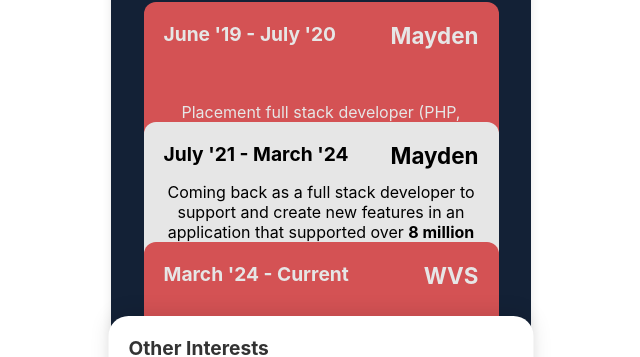
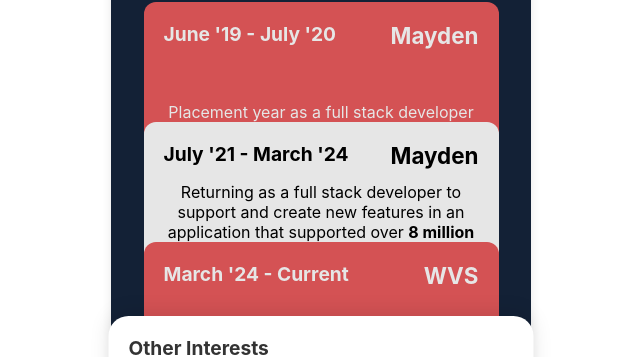
Before and after one commit to jakeshepherd/jakeshepherd.github.io, a React (Create React App) app: page / in a window 1280 px wide. Both pictures are taken after a click on the button "Let's Begin". Shown: the part 344-701 px from the top of the page, without its empty margins (319-959 px from the left). Built offline with nearby package versions, Linux system fonts and the light colour scheme.

Commit message:
Content changes

```diff
--- a/src/components/card/index.js
+++ b/src/components/card/index.js
@@ -305,7 +305,7 @@
             id: 1,
             name: "June '19 - July '20",
             balance: "Mayden",
-            description: "Placement full stack developer (PHP, Javascript, MySQL, AJAX)",
+            description: "Placement year as a full stack developer (PHP, Javascript, MySQL, AJAX)",
             variant: 'primary',
             transactions: [
                 {
@@ -318,7 +318,7 @@
             ],
             moreInformation: "My placement year was a great opportunity for me to gain experience working on small tickets that were part of larger projects.\n\nAs a newcomer to development, I realised how important it is to be able to pick up new skills and technologies quickly, a skill I have continued evolve throughout my career."
         },
-        { id: 2, name: "July '21 - March '24", balance: "Mayden", description: "Coming back as a full stack developer to support and create new features in an application that supported over <b>8 million patients</b> and progressing to be one of the most senior members of the team (PHP, Javascript, MySQL)", variant: 'secondary',
+        { id: 2, name: "July '21 - March '24", balance: "Mayden", description: "Returning as a full stack developer to support and create new features in an application that supported over <b>8 million patients</b> and progressing to be one of the most senior members of the team (PHP, Javascript, MySQL)", variant: 'secondary',
             transactions: [
                 { id: 6, title: "Taking on a leadership role, facilitating open and transparent team wide discussions as well as contributing with my own opinions to create a safe and secure application.", icon: "🗣️" },
                 { id: 5, title: "Cross team communication with stakeholders, product owners & UX teams of the software to discuss and prioritise current work and help garden backlogs", icon: "🪴" },
@@ -410,7 +410,7 @@
                         <BoxText>PHP</BoxText>
                     </ColorBox>
                     <ColorBox bgColor="#6C5B7B">
-                        <BoxText>MySQL</BoxText>
+                        <BoxText>React</BoxText>
                     </ColorBox>
                     <ColorBox bgColor="#45B7D1">
                         <BoxText>Docker</BoxText>
@@ -419,7 +419,7 @@
                         <BoxText>AWS</BoxText>
                     </ColorBox>
                     <ColorBox bgColor="#6C5B7B">
-                        <BoxText>React</BoxText>
+                        <BoxText>MySQL</BoxText>
                     </ColorBox>
                 </ScrollContainer>
 
--- a/src/components/info/index.js
+++ b/src/components/info/index.js
@@ -1,6 +1,6 @@
 import styled from 'styled-components';
 import { useState } from 'react';
-import resumePDF from '../../cv-jake-shepherd.pdf';
+import resumePDF from '../../career-journey.pdf';
 
 const InfoBanner = styled.div`
     display: ${props => props.isVisible ? 'flex' : 'none'};
```
Also changed, not shown: 2 other files (tests, documents, lock files or other folders).
